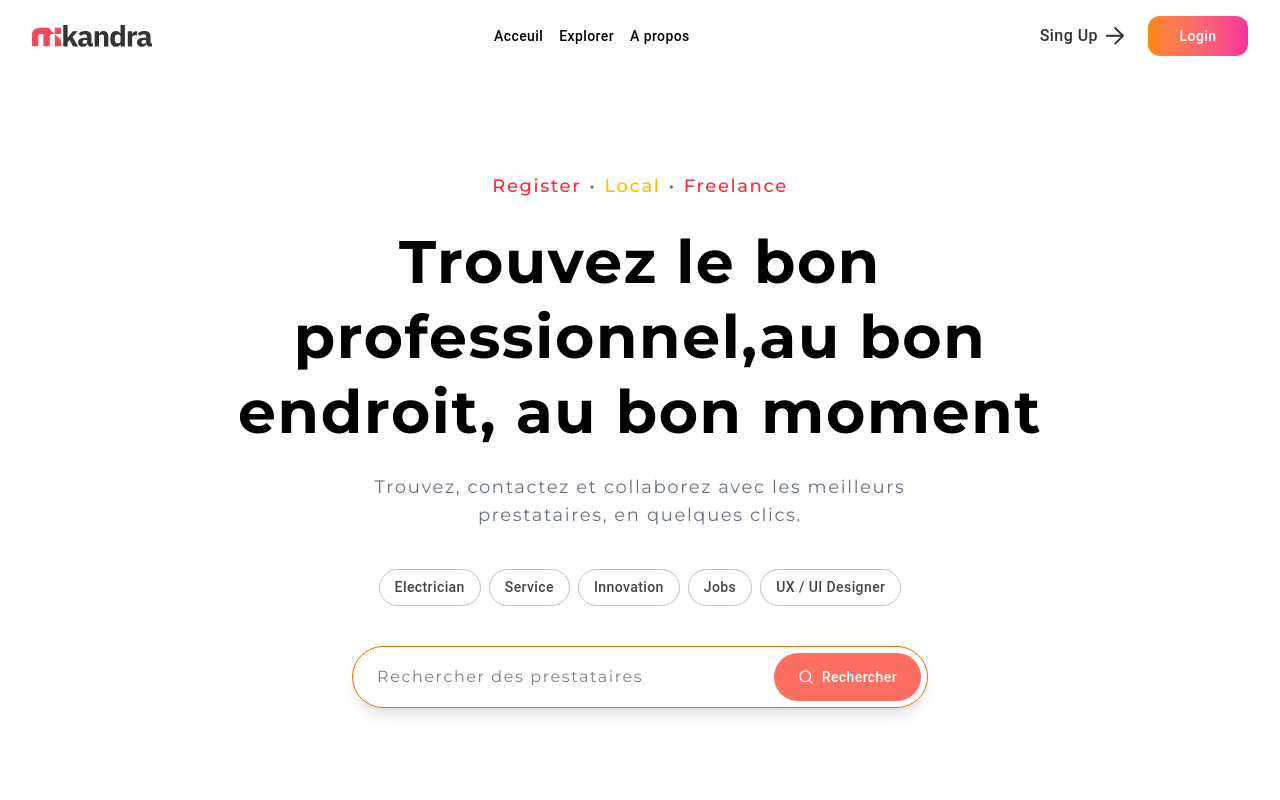
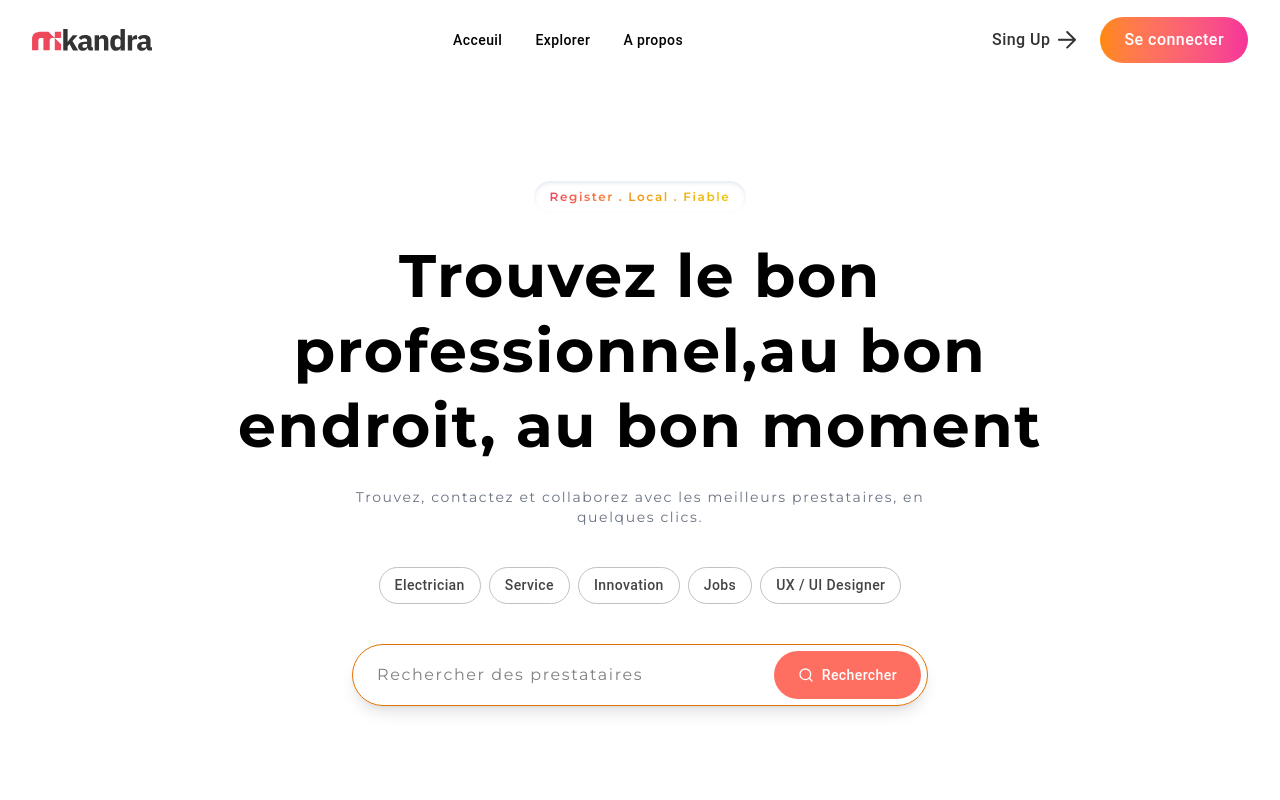
Before and after one commit to StevenMario/ft_transcendance, a React (Vite) app in the folder Transcendance/: page / in a window 1280 px wide. Shown: the top 800 px of the page. Built offline with nearby package versions, Linux system fonts and the light colour scheme.

Commit message:
Corection

```diff
--- a/Transcendance/src/components/ui/LandingPage/HeroSection.tsx
+++ b/Transcendance/src/components/ui/LandingPage/HeroSection.tsx
@@ -18,21 +18,17 @@ const HeroSection = () => {
     <section className=" pt-32 pb-20 md:pt-25 md:pb-30">
       <div className="container mx-auto text-center">
         {/* Badge */}
-        <div className="inline-flex items-center gap-2 text-base md:text-lg font-medium text-red-700 mb-6">
-          <span className="text-red-500">Register</span>
-          <span className="text-gray-500">•</span>
-          <span className="text-amber-400">Local</span>
-          <span className="text-gray-500">•</span>
-          <span className="text-red-500">Freelance</span>
+        <div className="inline-flex items-center gap-2 text-xs font-semibold text-red-700 mb-6 px-4 py-2 shadow-inner shadow-slate-200 rounded-3xl border-[1.5px] border-white">
+          <span className="bg-linear-to-r from-[#EF485B] via-[#F39C12] to-[#F1C40F] text-transparent bg-clip-text">Register . Local . Fiable</span>
         </div>
 
         {/* Title */}
-        <h1 className="text-3xl md:text-5xl lg:text-6xl font-bold text- leading-tight mb-6 max-w-4xl mx-auto">
+        <h1 className="text-2xl md:text-4xl lg:text-6xl font-bold text- leading-tight mb-6 max-w-4xl mx-auto">
           Trouvez le bon professionnel,au bon endroit, au bon moment
         </h1>
 
         {/* Subtitle */}
-        <p className="text-gray-500 text-base md:text-lg mb-10 max-w-xl mx-auto">
+        <p className="text-gray-500 text-sm md:text-md mb-10 max-w-xl mx-auto">
           Trouvez, contactez et collaborez avec les meilleurs prestataires, en quelques clics.
         </p>
 
--- a/Transcendance/src/components/ui/NavBar/LoginButton.tsx
+++ b/Transcendance/src/components/ui/NavBar/LoginButton.tsx
@@ -6,14 +6,15 @@ export default function LoginButton() {
       //   onClick={onClick}
       disableElevation
       sx={{
-         color: "#fff" ,
-        borderRadius: "12px",
+        color: "#fff" ,
+        borderRadius: "32px",
+        padding: "10px 24px",
+        fontSize: "16px",
+        fontWeight: 500,
+        lineHeight: "160%",
       }}
       className="
         normal-case
-        w-25
-        px-10
-        py-3
         text-lg
         font-medium
         bg-linear-to-r
@@ -21,7 +22,7 @@ export default function LoginButton() {
         to-pink-500
       "
     >
-      Login
+      Se connecter
     </Button>
   );
 }
--- a/Transcendance/src/components/ui/NavBar/NavBar.tsx
+++ b/Transcendance/src/components/ui/NavBar/NavBar.tsx
@@ -21,24 +21,24 @@ export default function NavBar() {
         <div className="w-64">
             <List>
                 <ListItem disablePadding>
-                    <ListItemButton>
-                        <ListItemText primary="Why us ?" />
+                    <ListItemButton className="flex justify-center">
+                        <ListItemText primary="Acceuil" sx={{ textAlign: 'center' }} />
                     </ListItemButton>
                 </ListItem>
 
                 <ListItem disablePadding>
-                    <ListItemButton>
-                        <ListItemText primary="Explore" />
+                    <ListItemButton className="flex justify-center">
+                        <ListItemText primary="Explorer" sx={{ textAlign: 'center' }} />
                     </ListItemButton>
                 </ListItem>
 
                 <ListItem disablePadding>
-                    <ListItemButton>
-                        <ListItemText primary="Services" />
+                    <ListItemButton className="flex justify-center">
+                        <ListItemText primary="A propos" sx={{ textAlign: 'center' }} />
                     </ListItemButton>
                 </ListItem>
 
-                <ListItem className="flex flex-col gap-2 mt-4">
+                <ListItem className="flex  flex-col justify-between items-center">
                     <SingUpButton />
                     <LoginButton />
                 </ListItem>
@@ -54,10 +54,10 @@ export default function NavBar() {
     return (
         <>
             {/* Responsive lg */}
-            <nav className=" hidden max-w-7xl mx-auto px-4 py-4 lg:flex items-center justify-between">
+            <nav className="hidden lg:flex w-full max-w-[1440px] h-20 mx-auto px-4 items-center justify-between">
                 <img className="w-20 sm:w-25 md:w-30" src={logo} alt="Logo" />
                 {/* <SearchBar classValue="relative w-75"></SearchBar> */}
-                <div>
+                <div className="flex w-61.5 justify-between items-center">
                     <Button color="inherit">
                         Acceuil
                     </Button>
```
